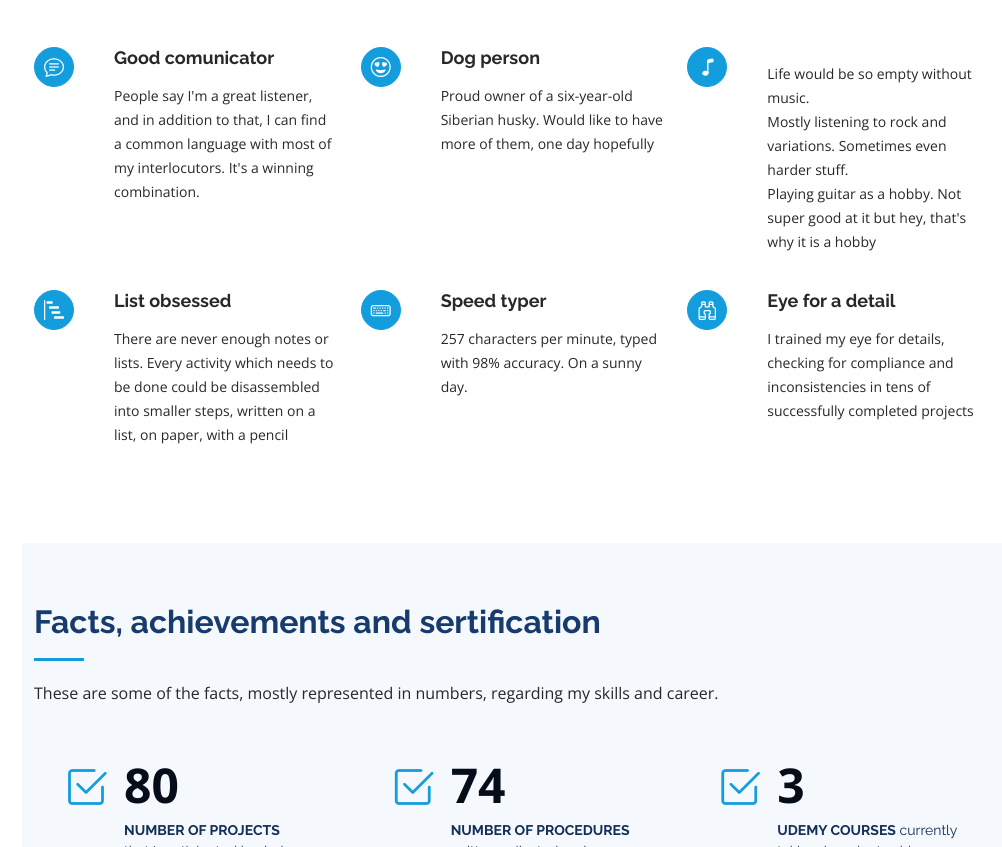
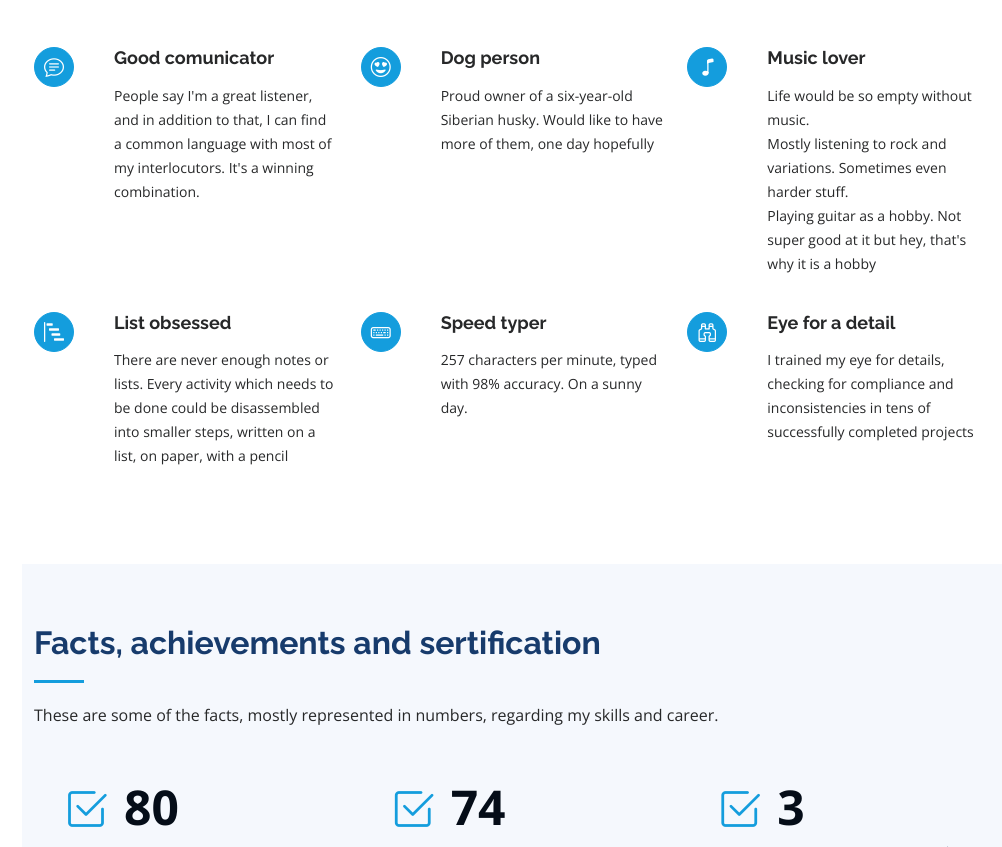
Before and after one commit to dambus/myPortfolio, a plain HTML site: page index.html in a window 1280 px wide. Shown: the part 1434-2281 px from the top of the page, without its empty margins (278-1280 px from the left). Drawn offline with nearby package versions, Linux system fonts and the light colour scheme.

Commit message:
typo correction

```diff
--- a/index.html
+++ b/index.html
@@ -115,7 +115,7 @@
             </div>
             <div class="col-lg-4 col-md-6 icon-box" data-aos="fade-up" data-aos-delay="600">
               <div class="icon"><i class="bi bi-music-note"></i></div>
-              <h4 class="title"></h4>
+              <h4 class="title">Music lover</h4>
               <p class="description">Life would be so empty without music.<br /> Mostly listening to rock and variations. Sometimes even harder stuff.<br /> Playing guitar as a hobby. Not super good at it but hey, that's why it is a hobby </p>
             </div>
             <div class="col-lg-4 col-md-6 icon-box" data-aos="fade-up" data-aos-delay="800">
```
